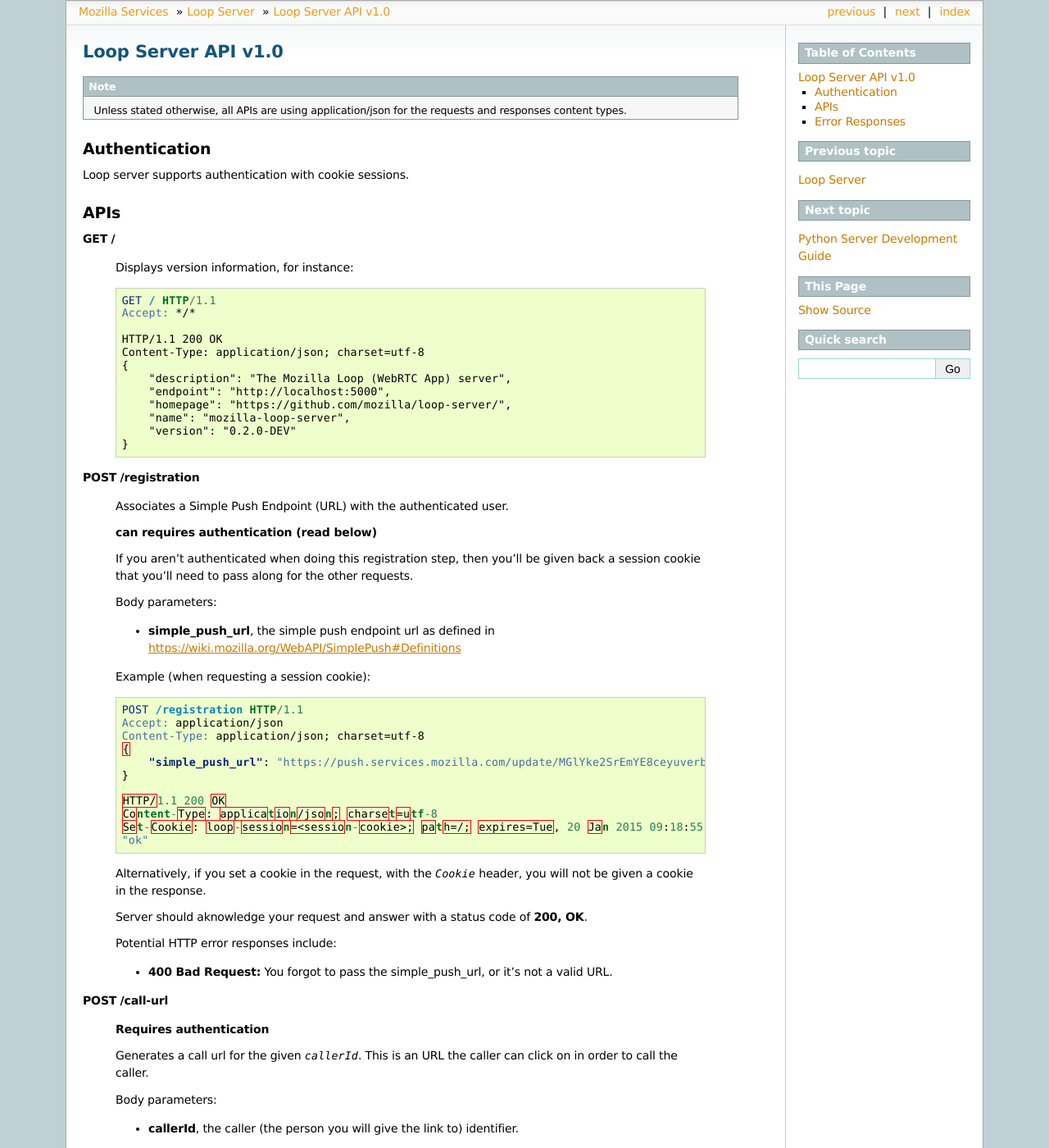
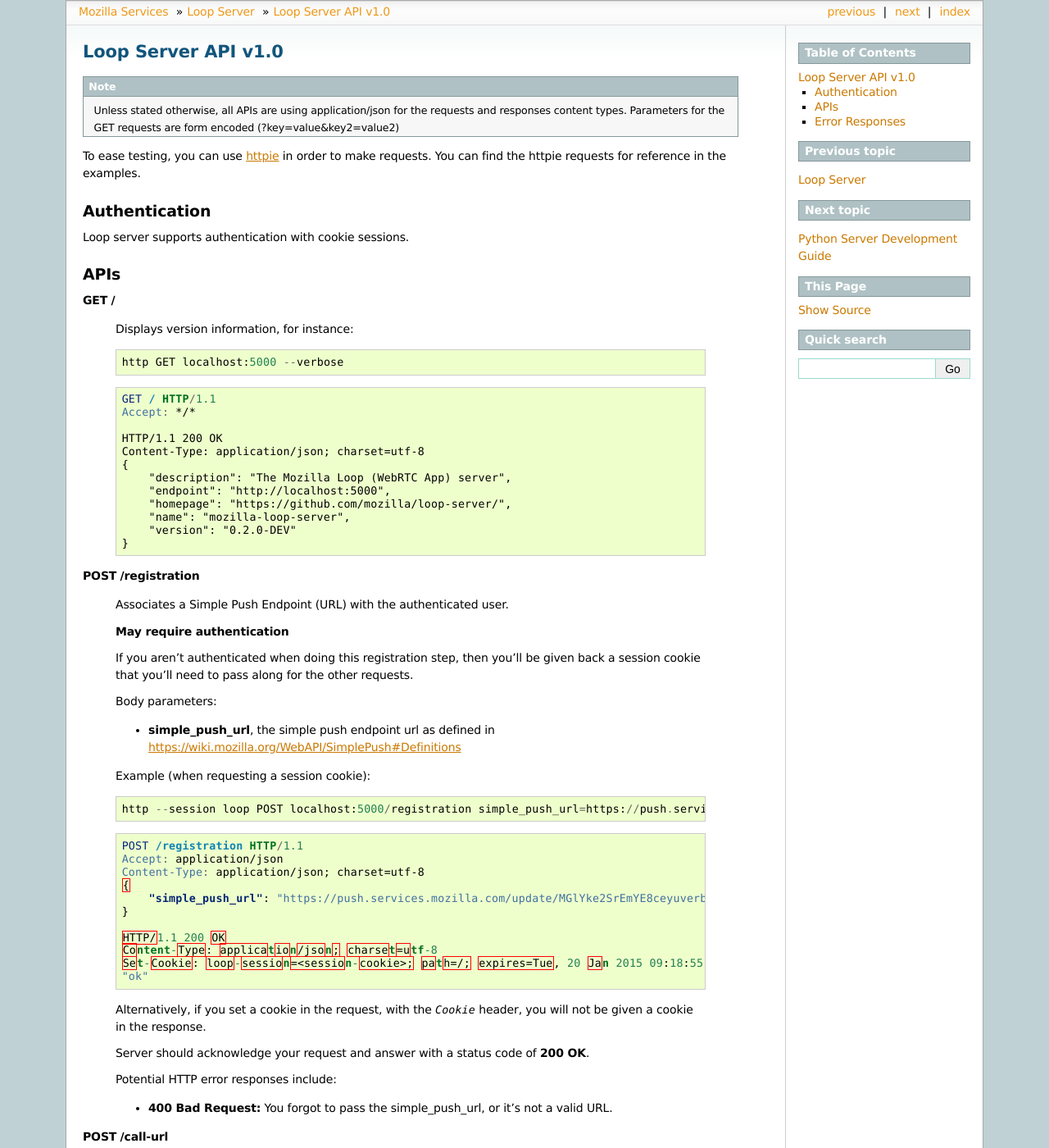
Before and after one commit to mozilla-services/docs, a Sphinx documentation site: the page built from source/loop/apis.rst, in a window 1280 px wide and 1400 px high. Shown: the whole window at 82% size. Built offline with Sphinx 7.4.7, drawn with Linux system fonts in a browser that asks for light colours; the version number could not be read and is left out; some of the changed text lies outside the part shown.

Commit message:
Add httpie examples

```diff
--- a/source/loop/apis.rst
+++ b/source/loop/apis.rst
@@ -5,7 +5,12 @@
 .. note::
 
     Unless stated otherwise, all APIs are using application/json for the requests
-    and responses content types.
+    and responses content types. Parameters for the GET requests are form
+    encoded (?key=value&key2=value2)
+
+To ease testing, you can use `httpie <https://github.com/jkbr/httpie>`_ in
+order to make requests. You can find the httpie requests for reference in the
+examples.
 
 Authentication
 ==============
@@ -17,7 +22,9 @@
 
 **GET** **/**
 
-    Displays version information, for instance:
+    Displays version information, for instance::
+
+       http GET localhost:5000 --verbose
 
     .. code-block:: http
 
@@ -39,7 +46,7 @@
 
     Associates a Simple Push Endpoint (URL) with the authenticated user.
 
-    **can requires authentication (read below)**
+    **May require authentication**
 
     If you aren't authenticated when doing this registration step, then you'll
     be given back a session cookie that you'll need to pass along for the
@@ -50,7 +57,9 @@
     - **simple_push_url**, the simple push endpoint url as defined in
       https://wiki.mozilla.org/WebAPI/SimplePush#Definitions
 
-    Example (when requesting a session cookie):
+    Example (when requesting a session cookie)::
+
+        http --session loop POST localhost:5000/registration simple_push_url=https://push.services.mozilla.com/update/MGlYke2SrEmYE8ceyuverbo --verbose
 
     .. code-block:: http
 
@@ -69,8 +78,8 @@
     Alternatively, if you set a cookie in the request, with the `Cookie`
     header, you will not be given a cookie in the response.
 
-    Server should aknowledge your request and answer with a status code of
-    **200, OK**.
+    Server should acknowledge your request and answer with a status code of
+    **200 OK**.
 
     Potential HTTP error responses include:
 
@@ -95,7 +104,9 @@
     The server should answer this with a 200 status code and a JSON object
     with a "call_url" property.
 
-    Example:
+    Example::
+
+        http --session loop POST localhost:5000/call-url callerId=alexis --verbose
 
     .. code-block:: http
 
@@ -129,7 +140,9 @@
 
     Server should return an "HTTP 302" with the new location.
 
-    Example:
+    Example::
+
+        http GET localhost:5000/calls/FfzMMm2hSl9FqeYUqNO2XuNzJP --verbose
 
     .. code-block:: http
 
@@ -159,7 +172,9 @@
     - **sessionToken**, the provider session token (for the caller);
     - **apiKey**, the provider public api Key.
 
-    Example:
+    Example::
+
+        http POST localhost:5000/calls/FfzMMm2hSl9FqeYUqNO2XuNzJP --verbose
 
     .. code-block:: http
 
@@ -191,7 +206,9 @@
     Delete a previously created call url. You need to be the user
     who generated this link in order to delete it.
 
-    Example:
+    Example::
+
+        http --session=loop DELETE localhost:5000/calls/FfzMMm2hSl9FqeYUqNO2XuNzJP --verbose
 
     .. code-block:: http
 
@@ -225,7 +242,9 @@
     - **sessionId**, the provider session identifier for the callee;
     - **calleeToken**, the provider callee token.
 
-    Example:
+    Example::
+
+        http --session=loop GET localhost:5000/calls\?version=1234 --verbose
 
     .. code-block:: http
 
@@ -266,7 +285,9 @@
         - **uuid** (in the url) is the unique identifier of the
           call.
 
-    Example:
+    Example::
+
+        http GET localhost:5000/calls/id/1afeb4340d995938248ce7b3e953fe80 --verbose
 
     .. code-block:: http
 
@@ -297,7 +318,9 @@
         - **uuid** (in the url) is the unique identifier of the
           call.
 
-    Example:
+    Example::
+
+        http --session=loop DELETE localhost:5000/calls/id/1afeb4340d995938248ce7b3e953fe80 --verbose
 
     .. code-block:: http
 
--- a/source/loop/index.rst
+++ b/source/loop/index.rst
@@ -7,9 +7,8 @@
 Goal of the Service
 ===================
 
-Loop server handles interaction with provider servers (which are doing all the
-WebRTC discovery). It provides a way for logged-in users to call other users,
-or to be called by other people by giving them a link.
+Loop server allows firefox users to call each others via WebRTC. It is
+a rendez-vous API built on top of a signaling and NAT traversal provider.
 
 Assumptions
 ===========
```
Also changed, not shown: 1 other file.
